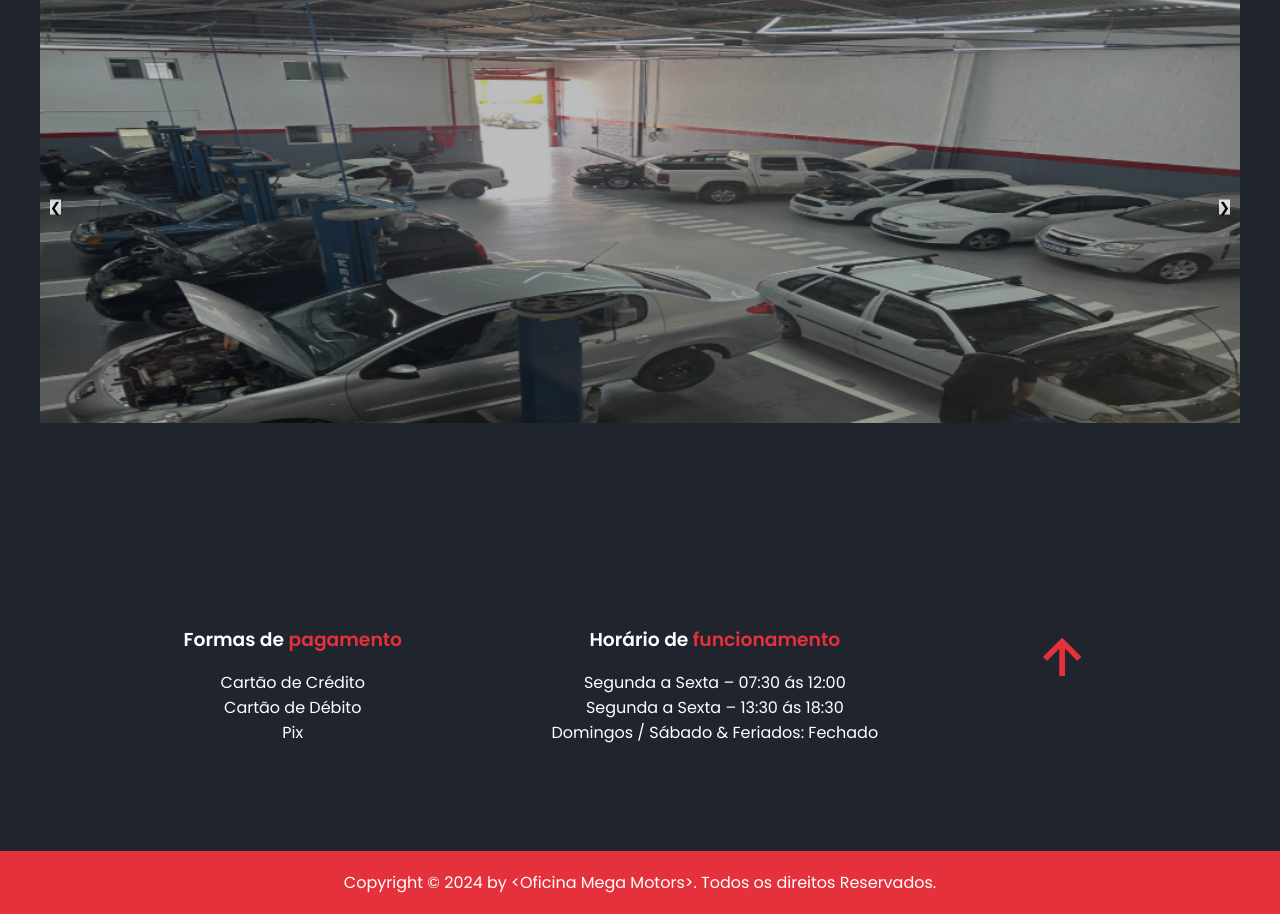
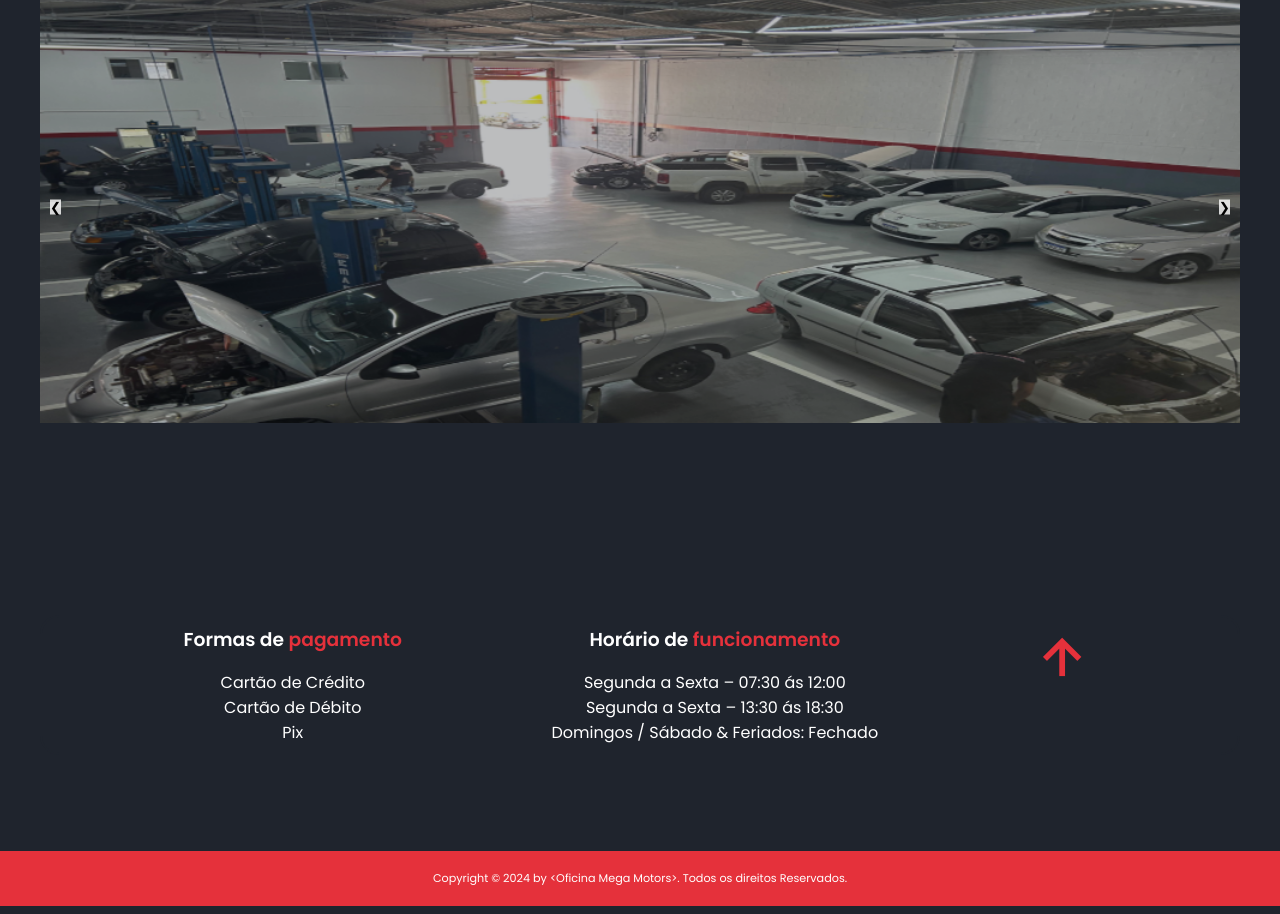
Before and after one commit to vmanuela/oficina-mega, a plain HTML site: page index.html in a window 1280 px wide. Shown: the part 1403-2317 px from the top of the page. Drawn offline with nearby package versions, Linux system fonts and the light colour scheme.

Commit message:
alterações finais

```diff
--- a/css/style.css
+++ b/css/style.css
@@ -415,6 +415,10 @@ footer {
 
 }
 
+footer p {
+    font-size: 0.7rem;
+}
+
 /* sub páginas */
 .text-container p {
     margin-top: 1.2rem;
--- a/index.html
+++ b/index.html
@@ -4,7 +4,7 @@
     <meta charset="UTF-8">
     <meta name="viewport" content="width=device-width, initial-scale=1.0">
     <title>Oficina Mega Motors</title>
-    <link rel="shortcut icon" href="img/favicon.png" type="image/x-icon">
+    <link rel="shortcut icon" href="img/Fundo Branc.png" type="image/x-icon">
     <link href='https://unpkg.com/boxicons@2.1.4/css/boxicons.min.css' rel='stylesheet'>
     <link rel="stylesheet" href="css/style.css">
 </head>
```
Also changed, not shown: arrefecimento.html (+1 -1 lines), contact.html (+1 -1 lines), direcao.html (+1 -1 lines), eletrica_geral.html (+1 -1 lines), freios.html (+1 -1 lines), injecao_eletronica.html (+1 -1 lines), lubrificantes.html (+1 -1 lines), megabiguacu.html (+1 -1 lines), megafloripa.html (+1 -1 lines), motor.html (+1 -1 lines), retifica.html (+1 -1 lines), revisao_geral.html (+1 -1 lines), services.html (+1 -1 lines), suspensao.html (+1 -1 lines), 2 more files.
